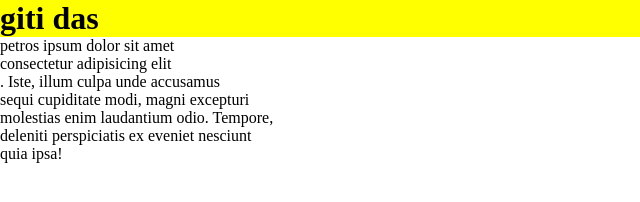
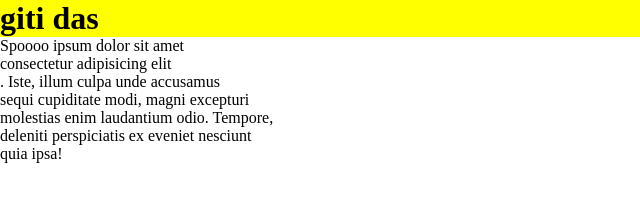
Before and after one commit to ArturHovhannisyandeveloper/tuyn-project, a plain HTML site: page index.html in a window 1280 px wide. Shown: the full height of the page, 0-640 px from the left. Drawn offline with Linux system fonts and the light colour scheme.

Commit message:
dzel em ashibken 11 toxum

```diff
--- a/index.html
+++ b/index.html
@@ -8,7 +8,7 @@
 </head>
 <body>
     <h1>giti das</h1>
-    <p>petros ipsum dolor sit amet <br>
+    <p>Spoooo ipsum dolor sit amet <br>
          consectetur adipisicing elit <br>
          . Iste, illum culpa unde accusamus <br>
          sequi cupiditate modi, magni excepturi <br>
```
